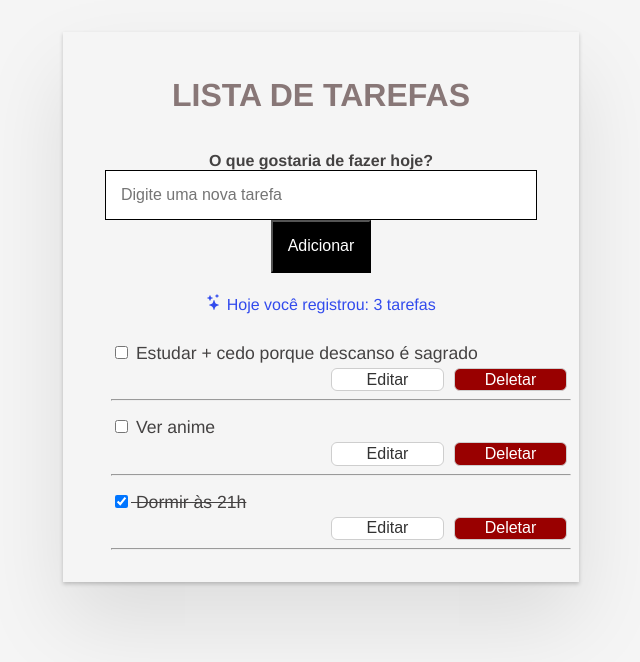
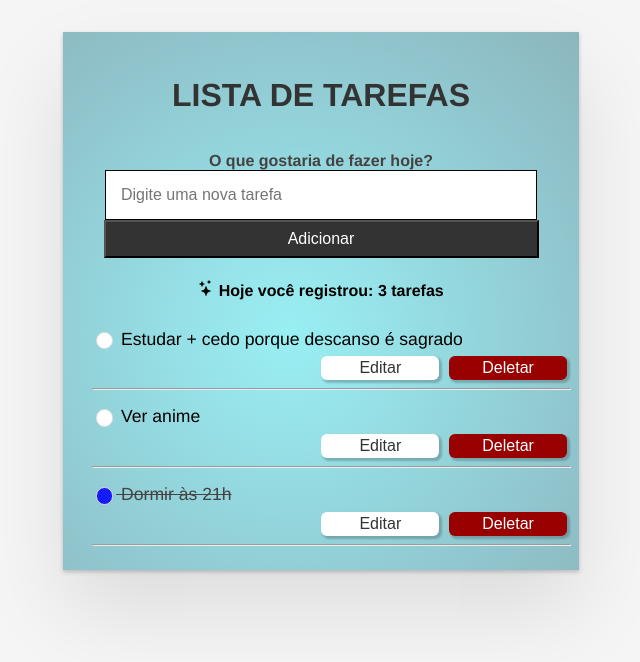
Before and after one commit to karinafukuda/todolist-angular, an Angular app: page / in a window 1280 px wide. Shown: the top 662 px of the page, without its empty margins (319-959 px from the left). Built offline with nearby package versions, Linux system fonts and the light colour scheme.

Commit message:
removed component control-button no using and added styles

```diff
--- a/src/app/app.module.ts
+++ b/src/app/app.module.ts
@@ -4,7 +4,6 @@ import { BrowserModule } from '@angular/platform-browser';
 import { AppRoutingModule } from './app-routing.module';
 import { AppComponent } from './app.component';
 import { ItemComponent } from './components/item/item.component';
-import { ControlButtonComponent } from './components//control-button/control-button.component';
 import { TodoListComponent } from './components//todo-list/todo-list.component';
 import { AddTaskComponent } from './components/add-task/add-task.component';
 import { TitleComponent } from './components//title/title.component';
@@ -16,7 +15,6 @@ import { CountTaskComponent } from './components/count-task/count-task.component
     ItemComponent,
     TitleComponent,
     CountTaskComponent,
-    ControlButtonComponent,
     TodoListComponent,
     AddTaskComponent,
   ],
--- a/src/app/components/add-task/add-task.component.html
+++ b/src/app/components/add-task/add-task.component.html
@@ -1,3 +1,4 @@
+<div class="">
   <label for="addItemInput">O que gostaria de fazer hoje?</label>
   <input
     #newItem
@@ -9,3 +10,4 @@
   <button id="btnSubmit" class="btn-primary" (click)="addItem(newItem.value)">
     Adicionar
   </button>
+</div>
--- a/src/app/components/control-button/control-button.component.css
+++ /dev/null
@@ -1,11 +0,0 @@
-.btn-wrapper {
-  margin: 0.5rem;
-}
-
-.btn-menu {
-  flex-basis: 30%;
-}
-
-.active {
-  background-color: var(--md-gray);
-}
--- a/src/app/components/control-button/control-button.component.html
+++ /dev/null
@@ -1,26 +0,0 @@
-<!-- Botões de controle -->
-<div class="btn-wrapper">
-  <button
-    class="btn btn-menu"
-    [class.active]="filter == 'all'"
-    (click)="filter = 'all'"
-  >
-    Todas
-  </button>
-
-  <button
-    class="btn btn-menu"
-    [class.active]="filter == 'active'"
-    (click)="filter = 'active'"
-  >
-    À fazer
-  </button>
-
-  <button
-    class="btn btn-menu"
-    [class.active]="filter == 'done'"
-    (click)="filter = 'done'"
-  >
-    Feita(s)
-  </button>
-</div>
--- a/src/app/components/count-task/count-task.component.css
+++ b/src/app/components/count-task/count-task.component.css
@@ -1,4 +1,4 @@
 h4 {
-  color: var(--blue);
-  font-weight: 500;
+  color: var(--black);
+  font-weight: 600;
 }
--- a/src/app/components/item/item.component.css
+++ b/src/app/components/item/item.component.css
@@ -63,6 +63,23 @@
   margin: 1rem 0;
 }
 
+.checkbox-round {
+  width: 1.3em;
+  height: 1.3em;
+  background-color: white;
+  border-radius: 50%;
+  vertical-align: middle;
+  border: 1px solid #ddd;
+  appearance: none;
+  -webkit-appearance: none;
+  outline: none;
+  cursor: pointer;
+}
+
+.checkbox-round:checked {
+  background-color: var(--blue);
+}
+
 .complete {
   text-decoration: line-through;
   color: var(--md-gray);
--- a/src/app/components/item/item.component.html
+++ b/src/app/components/item/item.component.html
@@ -5,6 +5,7 @@
     (change)="item.done = !item.done"
     (click)="completeItem()"
     [checked]="item.done"
+    class="checkbox-round"
   />
 
   <!-- aplica o estilo da classe complete qdo o item.done  -->
--- a/src/app/components/title/title.component.css
+++ b/src/app/components/title/title.component.css
@@ -1,5 +1,5 @@
 h1 {
   text-transform: uppercase;
-  color: #877;
+  color: var(--dark-gray);
   padding: 1rem;
 }
--- a/src/app/components/todo-list/todo-list.component.css
+++ b/src/app/components/todo-list/todo-list.component.css
@@ -5,23 +5,29 @@
   padding: 0.5rem;
   text-align: center;
   box-shadow: 0 2px 4px 0 rgba(0, 0, 0, 0.2), 0 2.5rem 5rem 0 rgba(0, 0, 0, 0.1);
+  background-image: radial-gradient(
+    circle at 43.89% 56.11%,
+    #99eff3 0,
+    #96e1e7 25%,
+    #93d2d9 50%,
+    #90c3cb 75%,
+    #8cb6bd 100%
+  );
+}
+
+.task {
+  word-break: break-word;
 }
 
 .form {
   display: flex;
-  flex-direction: row;
+  flex-direction: column;
   align-items: center;
   justify-content: center;
 }
 
-.task {
-  white-space: nowrap;
-  overflow: hidden;
-  text-overflow: ellipsis;
-}
-
-@media screen and (min-width: 600px) {
+@media screen and (max-width: 600px) {
   .main {
-    width: 70%;
+    width: 90%;
   }
 }
--- a/src/app/components/todo-list/todo-list.component.ts
+++ b/src/app/components/todo-list/todo-list.component.ts
@@ -27,7 +27,6 @@ export class TodoListComponent implements OnInit {
     );
   }
 
-  //unshift: é um método de array que adiciona o el. no index 0 de retorna novo array.
   addItem(item: Item) {
     this.allItems.unshift(item);
   }
--- a/src/styles.css
+++ b/src/styles.css
@@ -6,7 +6,7 @@
   --md-gray: #444242;
   --dark-gray: #333;
   --black: #000;
-  --blue: #324bed;
+  --blue: #00fd;
   --btn-active: #d1e0fe;
   --btn-hover: #ecf2fd;
   --btn-warn: #900;
@@ -29,11 +29,13 @@ body {
 .btn {
   color: var(--dark-gray);
   background-color: var(--white);
-  border: 1.5px solid var(--gray);
-  padding: 0.1rem;
+  border: none;
+  padding: 0.2rem;
   font-size: 1rem;
   border-radius: 6px;
   margin-left: 10px;
+  box-shadow: 2px 2px 2px 1px rgba(0, 0, 0, 0.2);
+  cursor: pointer;
 }
 
 .btn:hover {
@@ -51,10 +53,11 @@ body {
 
 .btn-primary {
   color: var(--white);
-  background-color: var(--black);
-  width: 20%;
-  padding: 0.95rem 0;
+  background-color: var(--dark-gray);
+  width: 87%;
+  padding: 0.5rem 0;
   font-size: 1rem;
+  cursor: pointer;
 }
 
 .btn-primary:hover {
@@ -70,8 +73,12 @@ body {
 
 .btn-primary:active {
   background-color: var(--md-gray);
+  color: var(--white);
 }
 
 ul li {
   list-style: none;
+  margin-left: -1.2em;
+  color: var(--black);
+  font-weight: 500;
 }
```
Also changed, not shown: src/app/components/control-button/control-button.component.ts (deleted, +0 -21 lines), 1 other file (tests, documents, lock files or other folders). Lines whose indentation alone changed are shown as unchanged.
